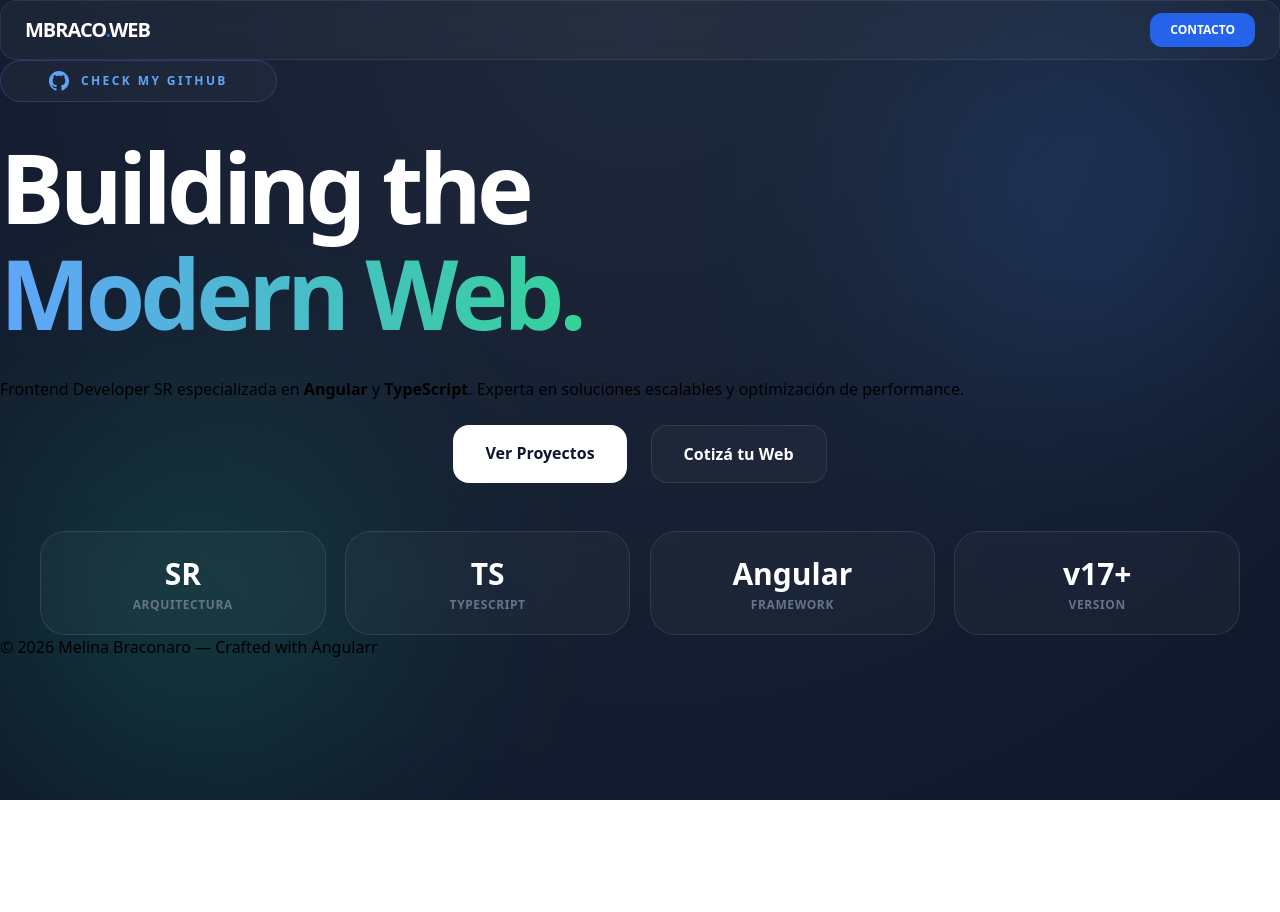
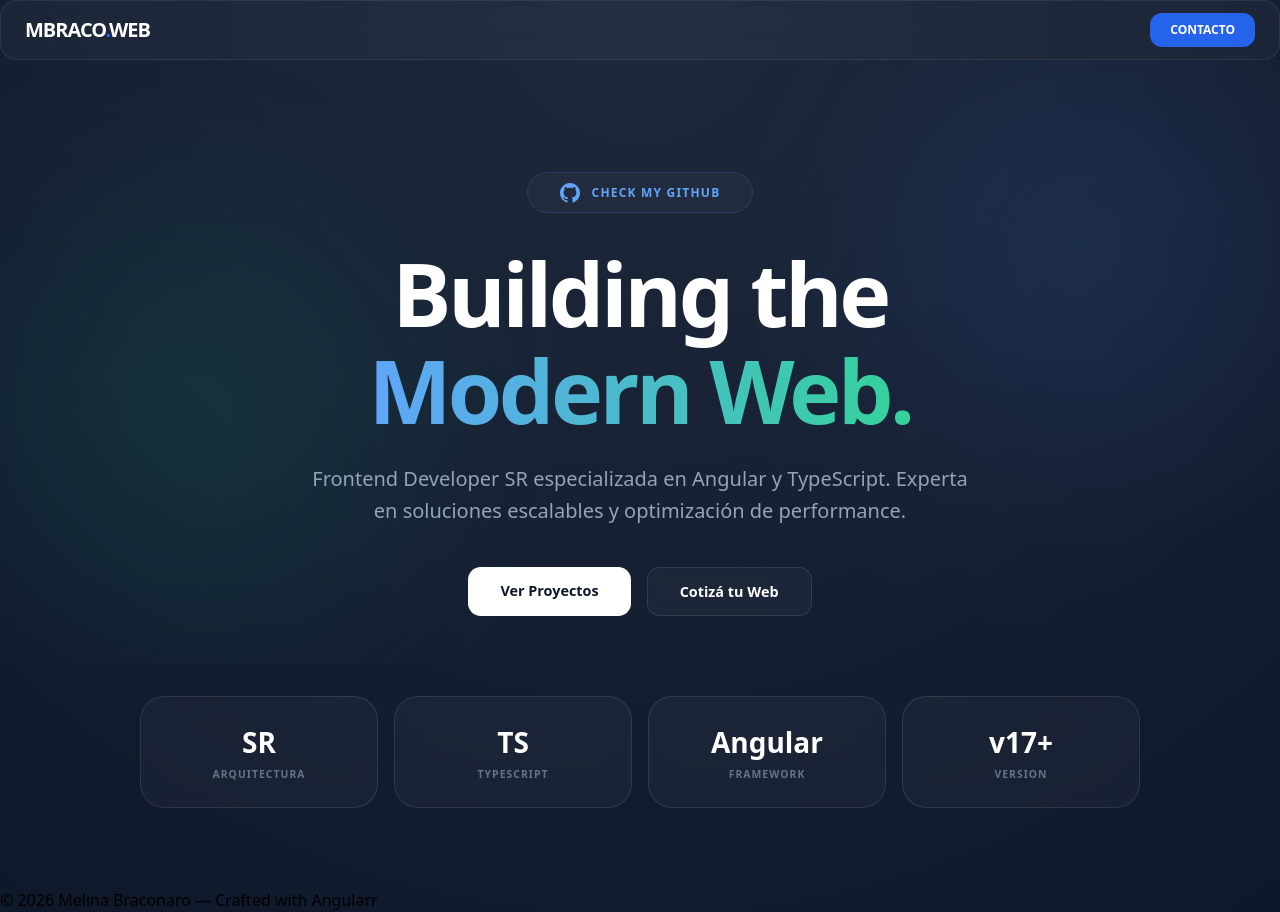
Before and after one commit to melina-braco/mi-portfolio, an Angular app: page /home in a window 1280 px wide. Before the commit the page ends 800 px from the top, so only its background shows below. Built offline with nearby package versions, Linux system fonts and the light colour scheme.

Commit message:
Add contact form

```diff
--- a/src/app/pages/home/home.component.html
+++ b/src/app/pages/home/home.component.html
@@ -1,12 +1,10 @@
-<header class="relative pt-40 pb-5 px-6 overflow-hidden">
+<header class="hero-section">
   <div class="bg-glow blue"></div>
   <div class="bg-glow emerald"></div>
 
-  <div class="max-w-4xl mx-auto text-center">
+  <div class="hero-content">
     <a href="https://github.com/melina-braco" target="_blank" rel="noopener noreferrer" class="github-badge">
-      <svg viewBox="0 0 24 24">
-        <path d="M12 0c-6.626 0-12 5.373-12 12 0 5.302 3.438 9.8 8.207 11.387.599.111.793-.261.793-.577v-2.234c-3.338.726-4.033-1.416-4.033-1.416-.546-1.387-1.333-1.756-1.333-1.756-1.089-.745.083-.729.083-.729 1.205.084 1.839 1.237 1.839 1.237 1.07 1.834 2.807 1.304 3.492.997.107-.775.418-1.305.762-1.604-2.665-.305-5.467-1.334-5.467-5.931 0-1.311.469-2.381 1.236-3.221-.124-.303-.535-1.524.117-3.176 0 0 1.008-.322 3.301 1.23.957-.266 1.983-.399 3.003-.404 1.02.005 2.047.138 3.006.404 2.291-1.552 3.297-1.23 3.297-1.23.653 1.653.242 2.874.118 3.176.77.84 1.235 1.911 1.235 3.221 0 4.609-2.807 5.624-5.479 5.921.43.372.823 1.102.823 2.222v3.293c0 .319.192.694.801.576 4.765-1.589 8.199-6.086 8.199-11.386 0-6.627-5.373-12-12-12z" />
-      </svg>
+      <svg viewBox="0 0 24 24"><path d="M12 0c-6.626 0-12 5.373-12 12 0 5.302 3.438 9.8 8.207 11.387.599.111.793-.261.793-.577v-2.234c-3.338.726-4.033-1.416-4.033-1.416-.546-1.387-1.333-1.756-1.333-1.756-1.089-.745.083-.729.083-.729 1.205.084 1.839 1.237 1.839 1.237 1.07 1.834 2.807 1.304 3.492.997.107-.775.418-1.305.762-1.604-2.665-.305-5.467-1.334-5.467-5.931 0-1.311.469-2.381 1.236-3.221-.124-.303-.535-1.524.117-3.176 0 0 1.008-.322 3.301 1.23.957-.266 1.983-.399 3.003-.404 1.02.005 2.047.138 3.006.404 2.291-1.552 3.297-1.23 3.297-1.23.653 1.653.242 2.874.118 3.176.77.84 1.235 1.911 1.235 3.221 0 4.609-2.807 5.624-5.479 5.921.43.372.823 1.102.823 2.222v3.293c0 .319.192.694.801.576 4.765-1.589 8.199-6.086 8.199-11.386 0-6.627-5.373-12-12-12z" /></svg>
       <span>Check my GitHub</span>
     </a>
 
@@ -15,40 +13,32 @@
       <span>Modern Web.</span>
     </h1>
 
-    <p class="text-lg md:text-xl text-slate-400 mb-10 max-w-2xl mx-auto leading-relaxed font-light">
+    <p class="hero-description">
       Frontend Developer SR especializada en <strong>Angular</strong> y <strong>TypeScript</strong>.
       Experta en soluciones escalables y optimización de performance.
     </p>
 
     <div class="hero-actions">
-      <a routerLink="/proyectos" class="btn-hero primary">
-        Ver Proyectos
-      </a>
-
-      <a routerLink="/cotizacion" class="btn-hero secondary">
-        Cotizá tu Web
-      </a>
+      <a routerLink="/proyectos" class="btn-hero primary">Ver Proyectos</a>
+      <a routerLink="/cotizacion" class="btn-hero secondary">Cotizá tu Web</a>
     </div>
   </div>
 </header>
 
-<section class="py-10 px-2 sm:px-6">
-  <div class="stats-container">
+<section class="stats-section">
+  <div class="stats-grid">
     <div class="stat-card">
       <div class="stat-value">SR</div>
       <div class="stat-label">Arquitectura</div>
     </div>
-
     <div class="stat-card">
       <div class="stat-value">TS</div>
       <div class="stat-label">TypeScript</div>
     </div>
-
     <div class="stat-card">
       <div class="stat-value">Angular</div>
       <div class="stat-label">Framework</div>
     </div>
-
     <div class="stat-card">
       <div class="stat-value">v17+</div>
       <div class="stat-label">Version</div>
--- a/src/app/pages/home/home.component.scss
+++ b/src/app/pages/home/home.component.scss
@@ -1,63 +1,77 @@
-// 1. Configuración de Tokens (Variables)
 :host {
+  // Tokens de diseño
   --blue-primary: #3b82f6;
   --blue-accent: #60a5fa;
   --emerald-accent: #10b981;
   --glass-bg: rgba(255, 255, 255, 0.03);
   --glass-border: rgba(255, 255, 255, 0.1);
   --text-slate: #64748b;
+
+  display: block;
 }
 
-// 2. Layout & Fondos
+// Fondos con Glow
 .bg-glow {
   position: absolute;
-  width: 24rem;
-  height: 24rem;
+  width: min(24rem, 80vw);
+  height: min(24rem, 80vw);
   filter: blur(120px);
   border-radius: 50%;
-  opacity: 0.2;
-  z-index: -10;
+  opacity: 0.15;
+  z-index: -1;
   pointer-events: none;
 
   &.blue { top: 0; right: 0; background: var(--blue-primary); }
-  &.emerald { bottom: 0; left: 0; background: var(--emerald-accent); }
+  &.emerald { bottom: 10%; left: 0; background: var(--emerald-accent); }
 }
 
-// 3. Componentes Hero
+// SECCIÓN HERO
+.hero-section {
+  position: relative;
+  padding: 7rem 1.5rem 3rem; // 7rem arriba compensa la Nav fija (aprox 112px)
+  overflow: hidden;
+  text-align: center;
+}
+
+.hero-content {
+  max-width: 64rem;
+  margin: 0 auto;
+}
+
 .github-badge {
   display: inline-flex;
   align-items: center;
   gap: 0.75rem;
-  padding: 0.625rem 3rem;
+  padding: 0.6rem 2rem;
   margin-bottom: 2rem;
   border-radius: 9999px;
-  border: 1px solid rgba(59, 130, 246, 0.3);
+  border: 1px solid rgba(59, 130, 246, 0.2);
   font-size: 0.75rem;
   font-weight: 700;
   color: var(--blue-accent);
   text-transform: uppercase;
-  letter-spacing: 0.2em;
-  transition: all 0.3s ease;
+  letter-spacing: 0.1em;
   background: var(--glass-bg);
   backdrop-filter: blur(10px);
+  transition: all 0.3s ease;
 
   &:hover {
-    background: rgba(255, 255, 255, 0.1);
+    background: rgba(255, 255, 255, 0.08);
+    transform: translateY(-2px);
     border-color: var(--blue-accent);
-    box-shadow: 0 10px 15px -3px rgba(59, 130, 246, 0.1);
-    svg { transform: scale(1.25) rotate(12deg); }
+    svg { transform: scale(1.2) rotate(10deg); }
   }
 
   svg { width: 1.25rem; height: 1.25rem; fill: currentColor; transition: transform 0.3s; }
 }
 
 .hero-title {
-  font-size: clamp(3rem, 10vw, 6rem);
+  font-size: clamp(2.5rem, 8vw, 5.5rem);
   font-weight: 900;
   color: white;
   line-height: 1.1;
-  margin-bottom: 2rem;
-  letter-spacing: -0.05em;
+  margin-bottom: 1.5rem;
+  letter-spacing: -0.04em;
 
   span {
     background: linear-gradient(to right, var(--blue-accent), #34d399);
@@ -67,77 +81,85 @@
   }
 }
 
+.hero-description {
+  font-size: clamp(1rem, 2vw, 1.25rem);
+  color: #94a3b8;
+  margin: 0 auto 2.5rem;
+  max-width: 42rem;
+  line-height: 1.6;
+  font-weight: 300;
+}
+
 .hero-actions {
   display: flex;
   justify-content: center;
-  gap: clamp(0.5rem, 2vw, 1.5rem);
-  margin-top: 1.5rem;
+  gap: 1rem;
 }
 
 .btn-hero {
-  font-size: clamp(0.7rem, 2.5vw, 1rem);
-  padding: clamp(0.75rem, 2vw, 1rem) clamp(1rem, 4vw, 2rem);
-  border-radius: 1rem;
+  padding: 0.8rem 2rem;
+  border-radius: 0.8rem;
   font-weight: 700;
-  transition: all 0.3s cubic-bezier(0.4, 0, 0.2, 1);
-  white-space: nowrap;
+  font-size: 0.9rem;
+  transition: all 0.3s cubic-bezier(0.23, 1, 0.32, 1);
   cursor: pointer;
 
   &.primary {
     background: white;
     color: #0f172a;
-    &:hover { transform: scale(1.05); background: #f8fafc; }
+    &:hover { transform: translateY(-2px); background: #f1f5f9; }
   }
 
   &.secondary {
     background: var(--glass-bg);
-    backdrop-filter: blur(10px);
     border: 1px solid var(--glass-border);
     color: white;
-    &:hover { background: rgba(255, 255, 255, 0.08); }
+    backdrop-filter: blur(5px);
+    &:hover { background: rgba(255, 255, 255, 0.08); transform: translateY(-2px); }
   }
 }
 
-// 4. Sección de Stats (Grid de 4 columnas)
-.stats-container {
+// SECCIÓN STATS
+.stats-section {
+  padding: 2rem 1rem 5rem;
+}
+
+.stats-grid {
   display: grid;
-  grid-template-columns: repeat(4, 1fr);
-  gap: clamp(0.25rem, 1.5vw, 1.5rem);
-  max-width: 1200px;
-  margin: 3rem auto 0;
-  width: 100%;
+  grid-template-columns: repeat(auto-fit, minmax(140px, 1fr)); // Responsivo automático
+  gap: 1rem;
+  max-width: 1000px;
+  margin: 0 auto;
 }
 
 .stat-card {
   background: var(--glass-bg);
   backdrop-filter: blur(12px);
   border: 1px solid var(--glass-border);
-  border-radius: clamp(1rem, 2vw, 2rem);
-  padding: clamp(0.5rem, 1.5vw, 1.5rem);
+  border-radius: 1.5rem;
+  padding: 1.5rem 1rem;
   text-align: center;
   transition: all 0.3s ease;
-  min-width: 0;
 
   &:hover {
     transform: translateY(-5px);
     border-color: var(--blue-accent);
-    background: rgba(255, 255, 255, 0.06);
+    background: rgba(255, 255, 255, 0.05);
   }
 
   .stat-value {
     color: white;
     font-weight: 800;
-    font-size: clamp(0.875rem, 2.5vw, 1.875rem);
-    white-space: nowrap;
-    overflow: hidden;
-    text-overflow: ellipsis;
+    font-size: clamp(1.2rem, 3vw, 1.75rem);
+    display: block;
+    margin-bottom: 0.25rem;
   }
 
   .stat-label {
     color: var(--text-slate);
-    font-weight: 700;
+    font-weight: 600;
     text-transform: uppercase;
-    font-size: clamp(0.5rem, 1vw, 0.75rem);
-    letter-spacing: 0.05em;
+    font-size: 0.65rem;
+    letter-spacing: 0.1em;
   }
 }
--- a/src/app/pages/widgets/contacto/contacto.component.html
+++ b/src/app/pages/widgets/contacto/contacto.component.html
@@ -1,38 +1,41 @@
 <section class="contact-container">
-  <div class="contact-card">
-    <h2 class="hero-title !text-4xl mb-6">Get in <span>Touch</span></h2>
+  <div class="">
+    <h2 class="contact-title">
+      Dejanos tu consulta <br>
+    </h2>
 
-    <form [formGroup]="contactForm" (ngSubmit)="onSubmit()">
-
+    <form [formGroup]="contactForm" (ngSubmit)="onSubmit()" class="contact-form">
       <div class="form-group">
-        <label for="email">Email</label>
+        <label for="email">Email de contacto</label>
         <input id="email" type="email" formControlName="email"
-               [class.invalid]="contactForm.get('email')?.invalid && contactForm.get('email')?.touched"
-               placeholder="tu@email.com">
-        @if (contactForm.get('email')?.invalid && contactForm.get('email')?.touched) {
-          <span class="error-hint">Email requerido</span>
-        }
+          [class.invalid]="contactForm.get('email')?.invalid && contactForm.get('email')?.touched"
+          placeholder="ejemplo@correo.com">
       </div>
 
       <div class="form-group">
-        <label for="subject">Asunto</label>
-        <input id="subject" type="text" formControlName="subject" placeholder="Ej: Nueva Web Corporativa">
+        <label for="subject">¿En qué puedo ayudarte?</label>
+        <input id="subject" type="text" formControlName="subject" placeholder="Ej: Desarrollo de App Angular">
       </div>
 
       <div class="form-group">
         <label for="message">Mensaje</label>
-        <textarea id="message" formControlName="message" placeholder="Contame sobre tu proyecto..."></textarea>
+        <textarea id="message" formControlName="message" placeholder="Contame un poco sobre tu idea..."></textarea>
       </div>
 
       <button type="submit" class="btn-submit" [disabled]="contactForm.invalid || status === 'SENDING'">
-        {{ status === 'SENDING' ? 'Enviando...' : 'Enviar Mensaje' }}
+        @if (status === 'SENDING') {
+        <span>Enviando propuesta...</span>
+        } @else {
+        <span>Enviar Mensaje</span>
+        }
       </button>
 
       @if (status === 'SUCCESS') {
-        <p class="text-emerald-400 text-center mt-4 text-sm font-bold">¡Mensaje enviado con éxito!</p>
+      <p class="feedback-msg success">¡Mensaje enviado! Te responderé lo antes posible.</p>
       }
+
       @if (status === 'ERROR') {
-        <p class="text-red-400 text-center mt-4 text-sm font-bold">Ups, algo falló. Intentá de nuevo.</p>
+      <p class="feedback-msg error">Hubo un problema. Por favor, reintentá.</p>
       }
     </form>
   </div>
--- a/src/app/pages/widgets/contacto/contacto.component.scss
+++ b/src/app/pages/widgets/contacto/contacto.component.scss
@@ -1,74 +1,103 @@
 .contact-container {
   display: flex;
   justify-content: center;
-  padding: clamp(1rem, 5vw, 4rem);
+  align-items: center;
+  padding: 6.5rem 1rem;
 }
 
 .contact-card {
   width: 100%;
-  max-width: 500px;
+  max-width: 550px;
   background: var(--glass-bg);
-  backdrop-filter: blur(16px);
+  backdrop-filter: blur(20px);
   border: 1px solid var(--glass-border);
-  border-radius: 2rem;
-  padding: clamp(1.5rem, 3vw, 3rem);
+  border-radius: 2.5rem;
+  padding: 2.5rem;
+  box-shadow: 0 25px 50px -12px rgba(0, 0, 0, 0.5);
+}
+
+.contact-title {
+  font-size: 2.5rem;
+  font-weight: 900;
+  color: white;
+  margin-bottom: 1rem;
+  line-height: 1.2;
+
+  span {
+    background: linear-gradient(to right, var(--blue-primary), var(--emerald-accent));
+    -webkit-background-clip: text;
+    background-clip: text;
+    color: transparent;
+  }
 }
 
 .form-group {
-  display: flex;
-  flex-direction: column;
-  gap: 0.5rem;
   margin-bottom: 1.5rem;
 
   label {
-    font-size: 0.75rem;
-    font-weight: 700;
-    color: var(--blue-accent);
+    display: block;
+    font-size: 0.7rem;
+    font-weight: 800;
+    color: #94a3b8;
     text-transform: uppercase;
-    letter-spacing: 0.1em;
+    margin-bottom: 0.5rem;
+    letter-spacing: 0.05em;
   }
 
   input, textarea {
-    background: rgba(255, 255, 255, 0.05);
+    width: 100%;
+    background: rgba(15, 23, 42, 0.3);
     border: 1px solid var(--glass-border);
-    border-radius: 0.75rem;
-    padding: 0.8rem 1rem;
+    border-radius: 1rem;
+    padding: 1rem;
     color: white;
-    font-family: inherit;
-    transition: all 0.3s ease;
+    transition: all 0.3s cubic-bezier(0.4, 0, 0.2, 1);
 
     &:focus {
       outline: none;
-      border-color: var(--blue-accent);
-      background: rgba(255, 255, 255, 0.1);
+      border-color: var(--blue-primary);
+      background: rgba(15, 23, 42, 0.5);
+      box-shadow: 0 0 0 4px rgba(59, 130, 246, 0.1);
     }
 
-    &.invalid {
-      border-color: #ef4444; // Rojo error
-    }
+    &.invalid { border-color: #ef4444; }
   }
 
-  textarea { min-height: 120px; }
+  textarea { min-height: 150px; resize: none; }
 }
 
-.error-hint {
-  font-size: 0.7rem;
-  color: #ef4444;
-  margin-top: 0.2rem;
+.btn-submit {
+  width: 100%;
+  padding: 1.25rem;
+  border-radius: 1rem;
+  background: linear-gradient(to right, var(--blue-primary), #1d4ed8);
+  color: white;
+  font-weight: 800;
+  text-transform: uppercase;
+  letter-spacing: 0.1em;
+  border: none;
+  cursor: pointer;
+  transition: all 0.4s ease;
+
+  &:hover:not(:disabled) {
+    transform: translateY(-2px);
+    box-shadow: 0 10px 25px -5px rgba(37, 99, 235, 0.4);
+    filter: brightness(1.1);
+  }
+
+  &:disabled {
+    opacity: 0.4;
+    cursor: not-allowed;
+    filter: grayscale(1);
+  }
 }
 
-// Botón animado
-.btn-submit {
-  width: 100%;
-  padding: 1rem;
-  border-radius: 1rem;
-  background: linear-gradient(to right, var(--blue-primary), var(--emerald-accent));
-  color: white;
-  font-weight: 700;
-  border: none;
-  cursor: pointer;
-  transition: transform 0.2s;
+.feedback-msg {
+  text-align: center;
+  margin-top: 1.5rem;
+  font-weight: 600;
+  font-size: 0.9rem;
 
-  &:hover:not(:disabled) { transform: scale(1.02); }
-  &:disabled { opacity: 0.5; cursor: not-allowed; }
+  &.success { color: #34d399; }
+  &.error { color: #f87171; }
 }
--- a/src/app/pages/widgets/contacto/contacto.component.ts
+++ b/src/app/pages/widgets/contacto/contacto.component.ts
@@ -1,4 +1,4 @@
-import { Component } from '@angular/core';
+import { Component, OnInit } from '@angular/core';
 import { FormBuilder, FormGroup, Validators, ReactiveFormsModule } from '@angular/forms';
 import { HttpClient, HttpClientModule } from '@angular/common/http';
 import { CommonModule } from '@angular/common';
@@ -10,30 +10,41 @@ import { CommonModule } from '@angular/common';
   templateUrl: './contacto.component.html',
   styleUrls: ['./contacto.component.scss']
 })
-export class ContactoComponent {
-  contactForm: FormGroup;
+export class ContactoComponent implements OnInit {
+  contactForm!: FormGroup;
   status: 'IDLE' | 'SENDING' | 'SUCCESS' | 'ERROR' = 'IDLE';
 
-  constructor(private fb: FormBuilder, private http: HttpClient) {
+  constructor(
+    private fb: FormBuilder,
+    private http: HttpClient
+  ) {}
+
+  ngOnInit(): void {
+    this.initForm();
+  }
+
+  initForm() {
     this.contactForm = this.fb.group({
-      email: ['', [Validators.required, Validators.email]],
-      subject: ['', [Validators.required, Validators.minLength(5)]],
-      message: ['', [Validators.required, Validators.minLength(10)]],
+      email: ['', [Validators.required, Validators.pattern("^[a-z0-9._%+-]+@[a-z0-9.-]+\\.[a-z]{2,4}$")]],
+      subject: ['', [Validators.required, Validators.minLength(3)]],
+      message: ['', [Validators.required, Validators.minLength(5)]],
     });
   }
 
   onSubmit() {
-    if (this.contactForm.invalid) return;
+    if (this.contactForm.invalid) {
+      console.log('Formulario inválido:', this.contactForm.controls);
+      return;
+    }
 
     this.status = 'SENDING';
-
-    // Formspree endpoint (Crea tu cuenta en formspree.io y pega tu ID aquí)
     const endpoint = 'https://formspree.io/f/tu_id_aca';
 
     this.http.post(endpoint, this.contactForm.value).subscribe({
       next: () => {
         this.status = 'SUCCESS';
         this.contactForm.reset();
+        setTimeout(() => this.status = 'IDLE', 5000);
       },
       error: () => {
         this.status = 'ERROR';
--- a/src/working-in-progress/working-in-progress.component.html
+++ b/src/working-in-progress/working-in-progress.component.html
@@ -2,7 +2,7 @@
   <div class="bg-glow blue"></div>
   <div class="bg-glow emerald"></div>
 
-  <div class="wip-card">
+  <div>
     <div class="code-window">
       <div class="window-header">
         <span class="dot red"></span>
--- a/src/working-in-progress/working-in-progress.component.scss
+++ b/src/working-in-progress/working-in-progress.component.scss
@@ -11,18 +11,6 @@
   justify-content: center;
   position: relative;
   overflow: hidden;
-}
-
-.wip-card {
-  background: rgba(255, 255, 255, 0.03);
-  backdrop-filter: blur(20px);
-  border: 1px solid rgba(255, 255, 255, 0.08);
-  padding: clamp(2rem, 5vw, 4rem);
-  border-radius: 2.5rem;
-  text-align: center;
-  max-width: 500px;
-  width: 90%;
-  z-index: 10;
 }
 
 // Ventana de código
```
